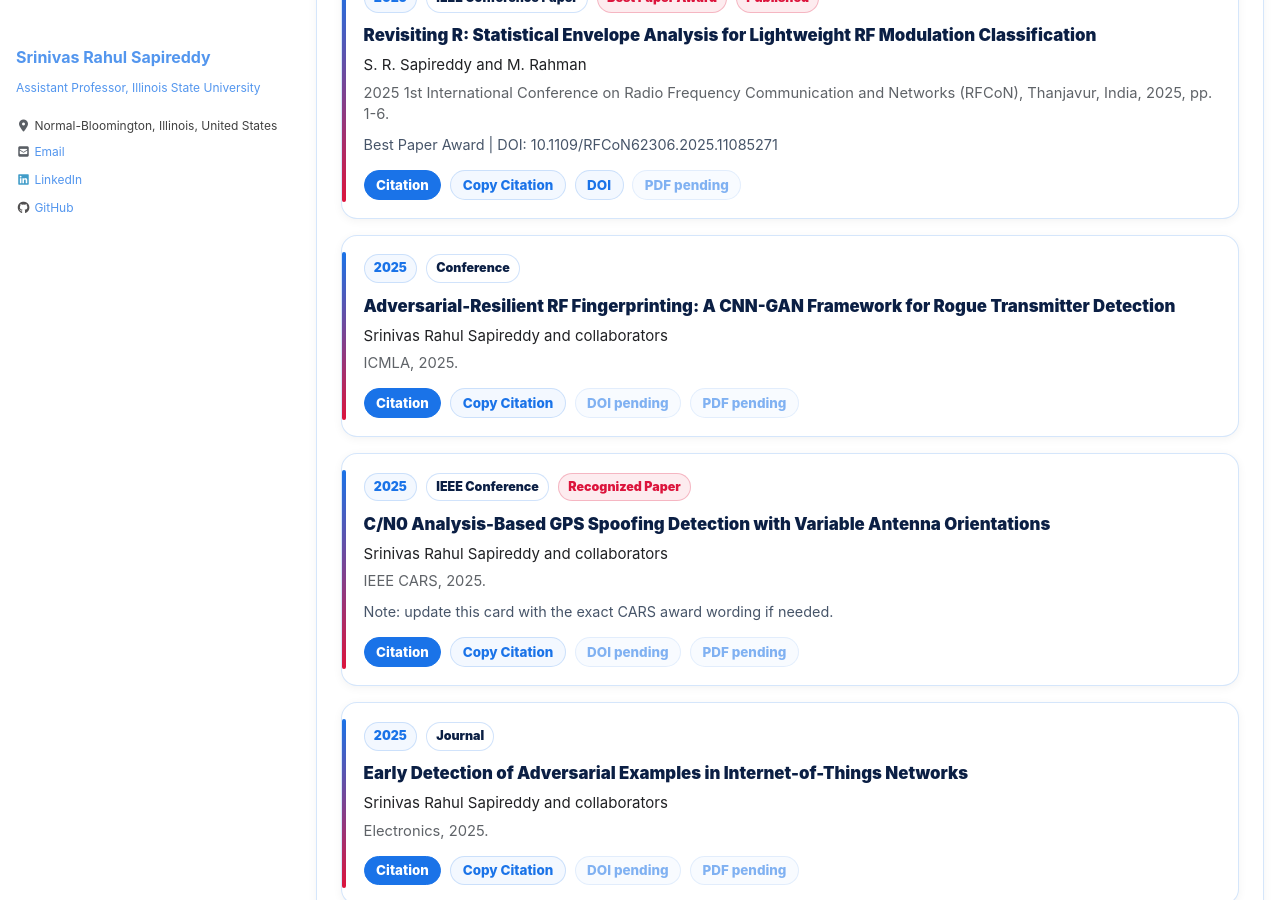
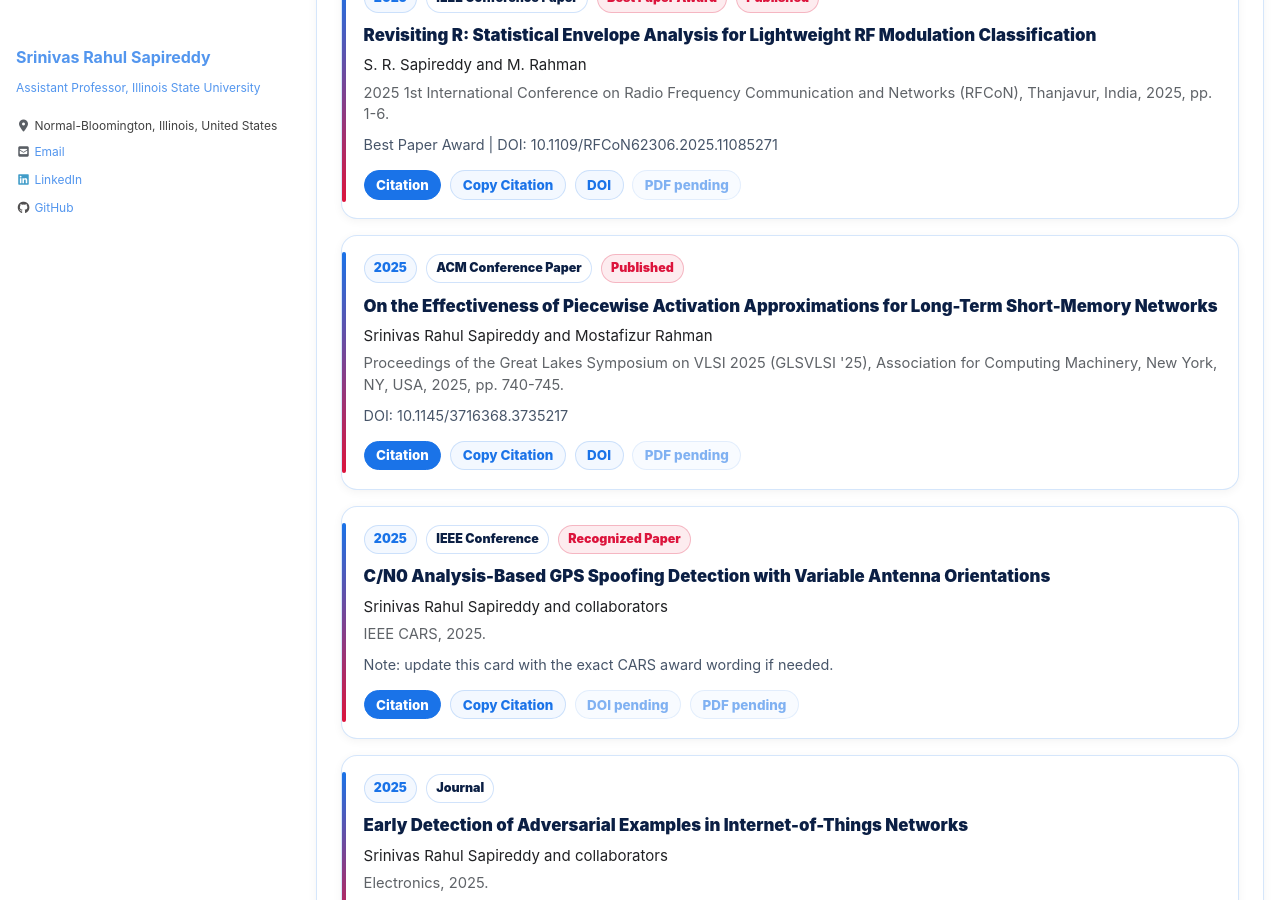
Before and after one commit to srsapireddy/srsapireddy.github.io, a Jekyll site: the page built from _pages/publications.md, in a window 1280 px wide and 900 px high, scrolled down 2415 px. Built offline with Jekyll 4.4.1, drawn with Linux system fonts in a browser that asks for light colours; cached includes are drawn as plain includes; nearby versions of some CDN libraries.

Commit message:
Update publications.md

```diff
--- a/_pages/publications.md
+++ b/_pages/publications.md
@@ -972,37 +972,41 @@ author_profile: true
       <div class="publication-card" data-type="conference">
         <div class="pub-top">
           <span class="pub-year">2025</span>
-          <span class="pub-type">Conference</span>
+          <span class="pub-type">ACM Conference Paper</span>
+          <span class="pub-award">Published</span>
         </div>
 
         <div class="pub-title">
-          Adversarial-Resilient RF Fingerprinting: A CNN-GAN Framework for Rogue Transmitter Detection
+          On the Effectiveness of Piecewise Activation Approximations for Long-Term Short-Memory Networks
         </div>
 
         <div class="pub-authors">
-          Srinivas Rahul Sapireddy and collaborators
+          Srinivas Rahul Sapireddy and Mostafizur Rahman
         </div>
 
         <div class="pub-venue">
-          ICMLA, 2025.
+          Proceedings of the Great Lakes Symposium on VLSI 2025 (GLSVLSI '25), Association for Computing Machinery, New York, NY, USA, 2025, pp. 740-745.
+        </div>
+
+        <div class="pub-note">
+          DOI: 10.1145/3716368.3735217
         </div>
 
         <div class="pub-links">
-          <button class="pub-button primary" onclick="toggleCitation('cite-2025-icmla')">Citation</button>
-          <button class="pub-button" onclick="copyCitation('cite-2025-icmla')">Copy Citation</button>
-          <a class="pub-link disabled" href="#" onclick="return false;">DOI pending</a>
+          <button class="pub-button primary" onclick="toggleCitation('cite-2025-glsvlsi')">Citation</button>
+          <button class="pub-button" onclick="copyCitation('cite-2025-glsvlsi')">Copy Citation</button>
+          <a class="pub-link" href="https://doi.org/10.1145/3716368.3735217" target="_blank" rel="noopener">DOI</a>
           <a class="pub-link disabled" href="#" onclick="return false;">PDF pending</a>
         </div>
 
-        <div id="cite-2025-icmla" class="citation-box">Srinivas Rahul Sapireddy and collaborators, "Adversarial-Resilient RF Fingerprinting: A CNN-GAN Framework for Rogue Transmitter Detection," ICMLA, 2025.</div>
+        <div id="cite-2025-glsvlsi" class="citation-box">S. R. Sapireddy and M. Rahman, "On the Effectiveness of Piecewise Activation Approximations for Long-Term Short-Memory Networks," in Proceedings of the Great Lakes Symposium on VLSI 2025 (GLSVLSI '25), Association for Computing Machinery, New York, NY, USA, 2025, pp. 740-745, doi: 10.1145/3716368.3735217.</div>
       </div>
-
-      <div class="publication-card" data-type="conference award">
-        <div class="pub-top">
-          <span class="pub-year">2025</span>
-          <span class="pub-type">IEEE Conference</span>
-          <span class="pub-award">Recognized Paper</span>
-        </div>
+            <div class="publication-card" data-type="conference award">
+              <div class="pub-top">
+                <span class="pub-year">2025</span>
+                <span class="pub-type">IEEE Conference</span>
+                <span class="pub-award">Recognized Paper</span>
+              </div>
 
         <div class="pub-title">
           C/N0 Analysis-Based GPS Spoofing Detection with Variable Antenna Orientations
```
